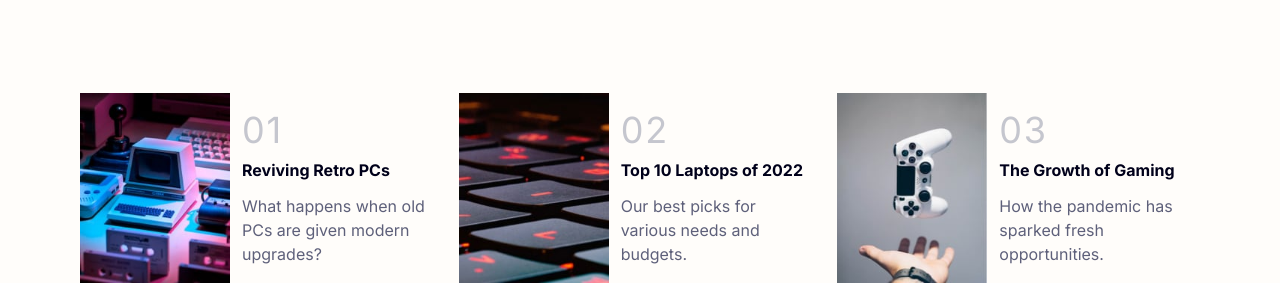
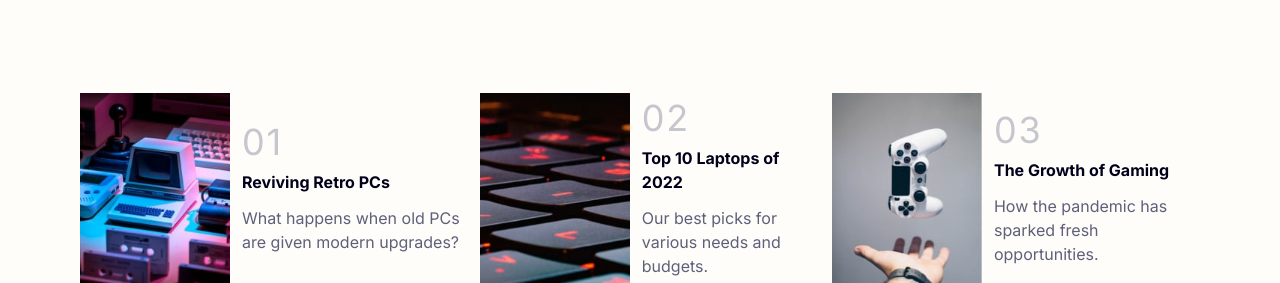
Before and after one commit to AhmaadAlharbi/News-homepage-FrontendChallenge, a website: page index.html in a window 1280 px wide. Shown: the part 715-998 px from the top of the page. Drawn offline with nearby package versions, Linux system fonts and the light colour scheme.

Commit message:
changr hero bottom to flex

```diff
--- a/index.html
+++ b/index.html
@@ -167,7 +167,7 @@
           <div class="col-span-1 md:col-span-12">
             <!-- bottom hero -->
             <div
-              class="grid grid-cols-1 gap-4 md:grid-cols-3 justify-items-center mt-20"
+              class="mt-20 flex flex-col md:flex-row space-y-4 md:space-y-0 justify-evenly items-center"
             >
               <div class="flex items-center space-x-3">
                 <img
```
Also changed, not shown: css/style.css.
